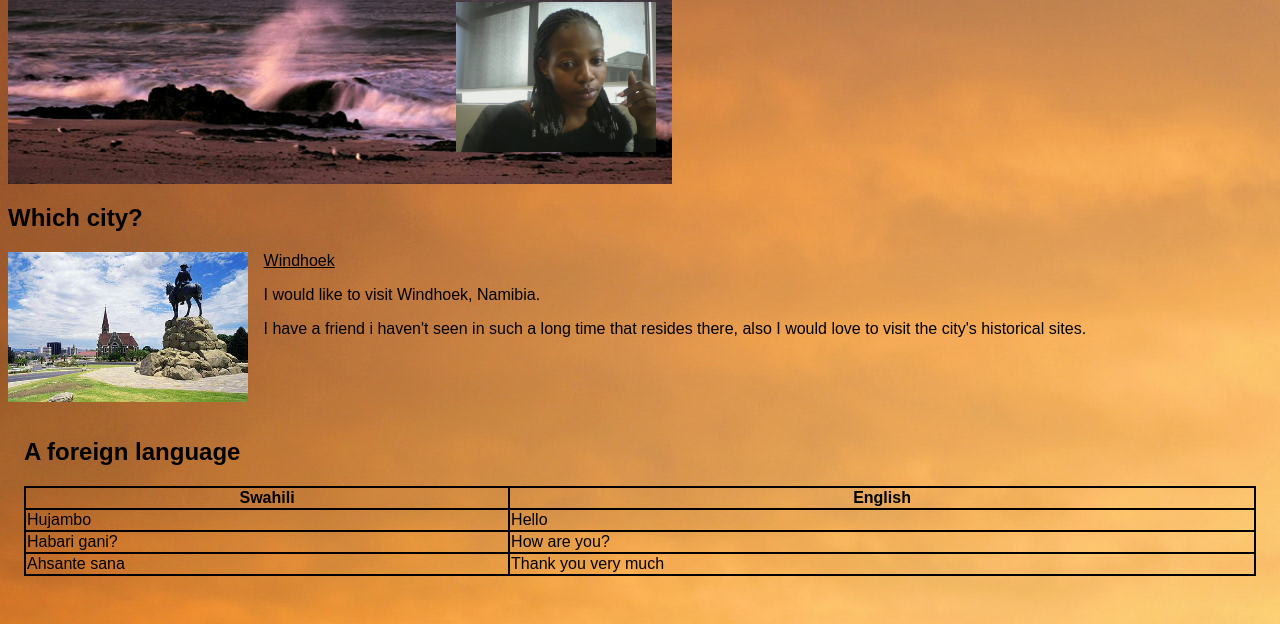
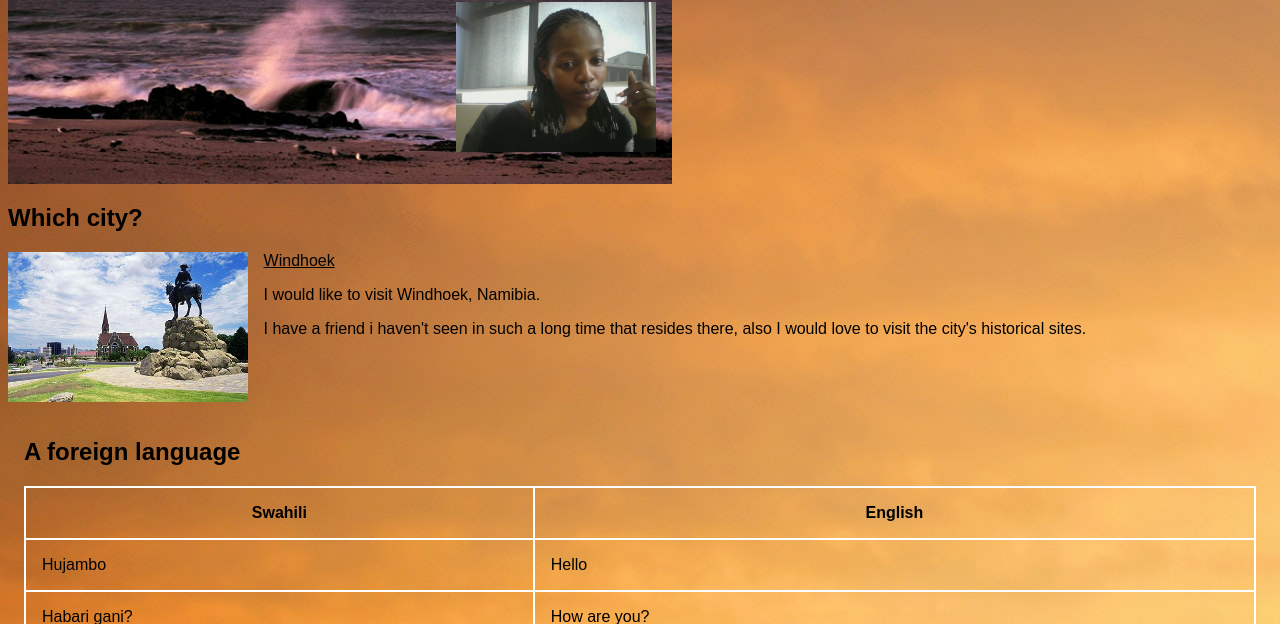
Before and after one commit to sixolisiwe/basic_website, a plain HTML site: page basic_site.html in a window 1280 px wide. Shown: the part 160-784 px from the top of the page. Drawn offline with Linux system fonts and the light colour scheme.

Commit message:
table and font cchange

```diff
--- a/basic_site.html
+++ b/basic_site.html
@@ -29,8 +29,8 @@ body {
     table, th, td {
   border: 2px solid black;
   border-collapse: collapse;
-  border-color: black;
-
+  border-color: white;
+  padding: 1em;
 }
     .column {
   float: left;
```
